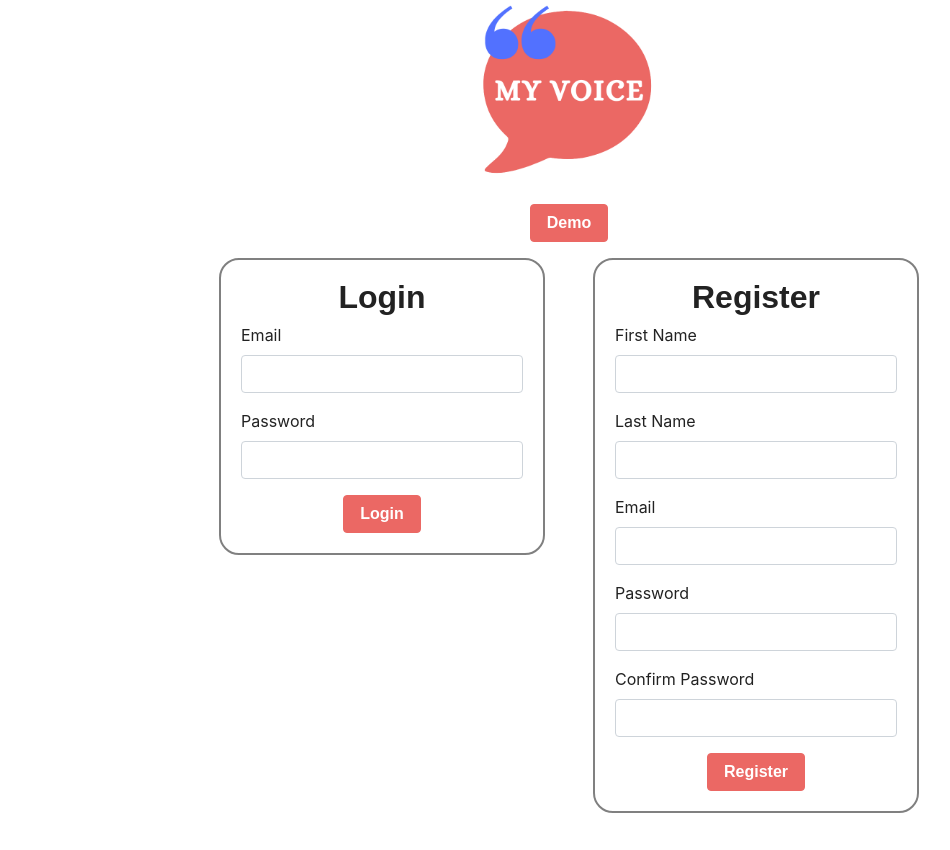
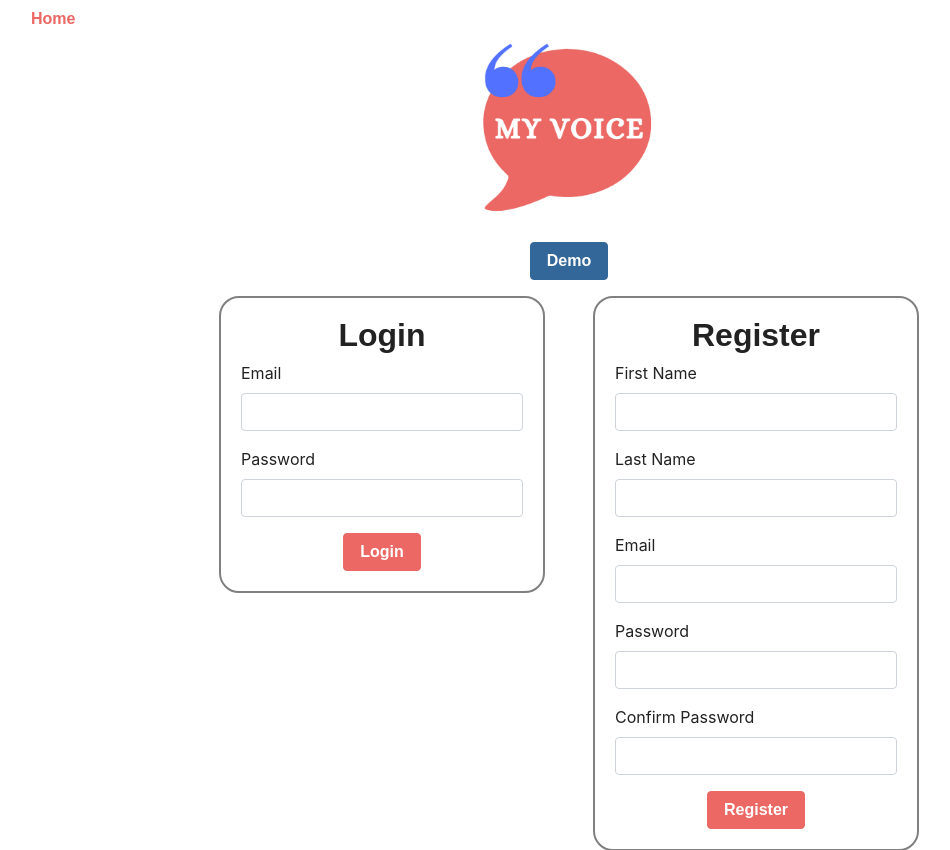
Before and after one commit to kristcar/Speech_Output, a Django app: page /login_register in a window 1280 px wide. Shown: the top 850 px of the page, without its empty margins (71-1021 px from the left). Before the commit the page ends 813 px from the top, so only its background shows below. Run offline with Django 3.2, Linux system fonts and the light colour scheme; some libraries are stand-ins or nearby versions; some web fonts are replaced.

Commit message:
added home button to login/reg page

```diff
--- a/SpeechOutput/SpeechOutputApp/templates/loginReg.html
+++ b/SpeechOutput/SpeechOutputApp/templates/loginReg.html
@@ -21,6 +21,10 @@
   <body>
     <div class="container">
 
+      <a href = "/">
+        <button class = "btn btn-link">Home</button>
+      </a>
+
       <img
         src="{% static '/img/MyVoiceLogo.png' %}"
         alt="My Voice Logo"
@@ -30,9 +34,7 @@
       <div class="login_registration d-flex justify-content-center m-3">
         <div class = "guest">
           <div class="d-flex justify-content-center">
-
-            <button type="submit" id = "demo" class="btn btn-primary" onclick="populate()">Demo</button>
-
+            <button type="submit" id = "demo" class="btn btn-info" onclick="populate()">Demo</button>
           </div>
         </div>
       </div>
```
Also changed, not shown: SpeechOutput/SpeechOutputApp/templates/welcome.html (+4 -4 lines).
